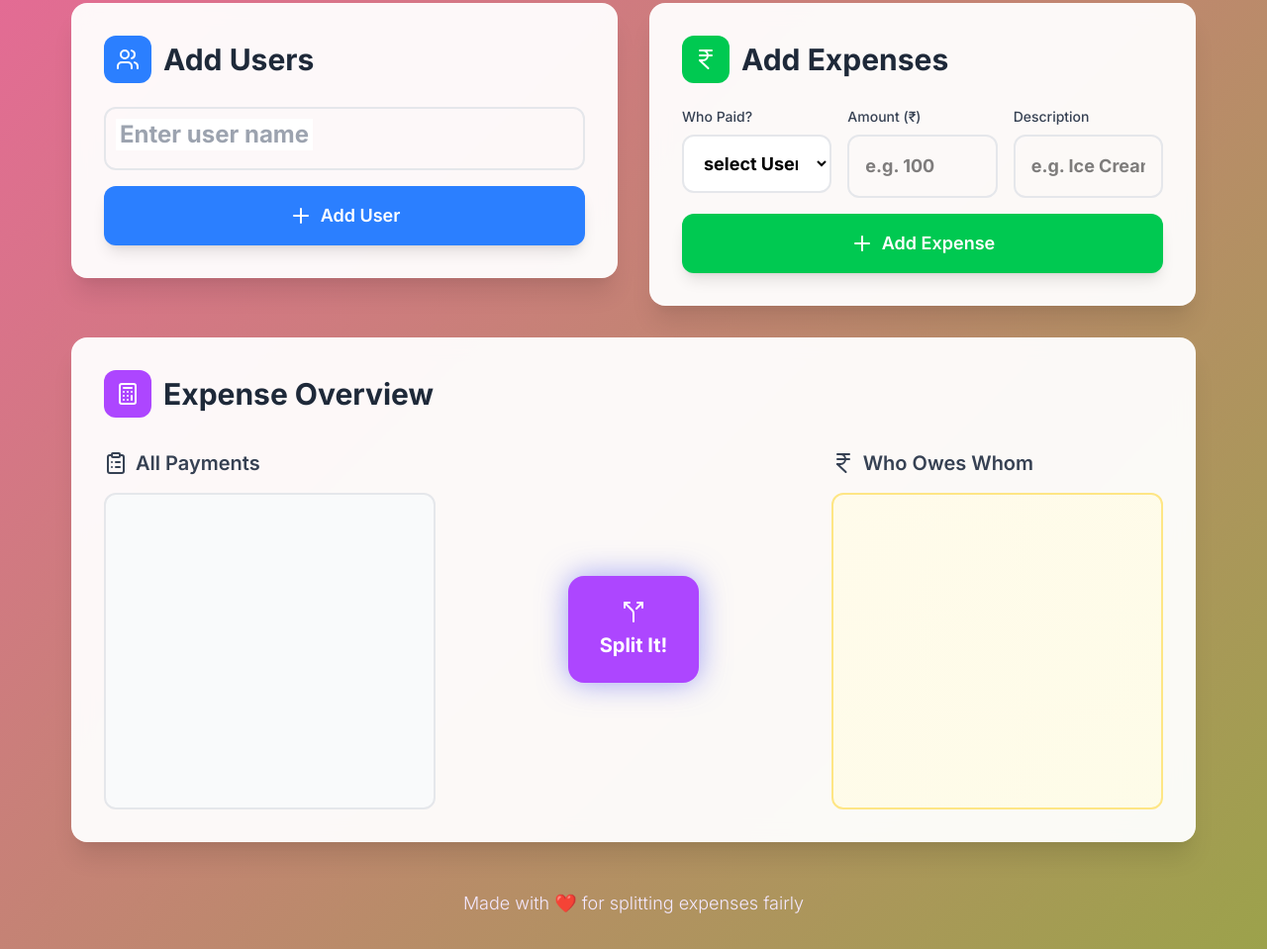
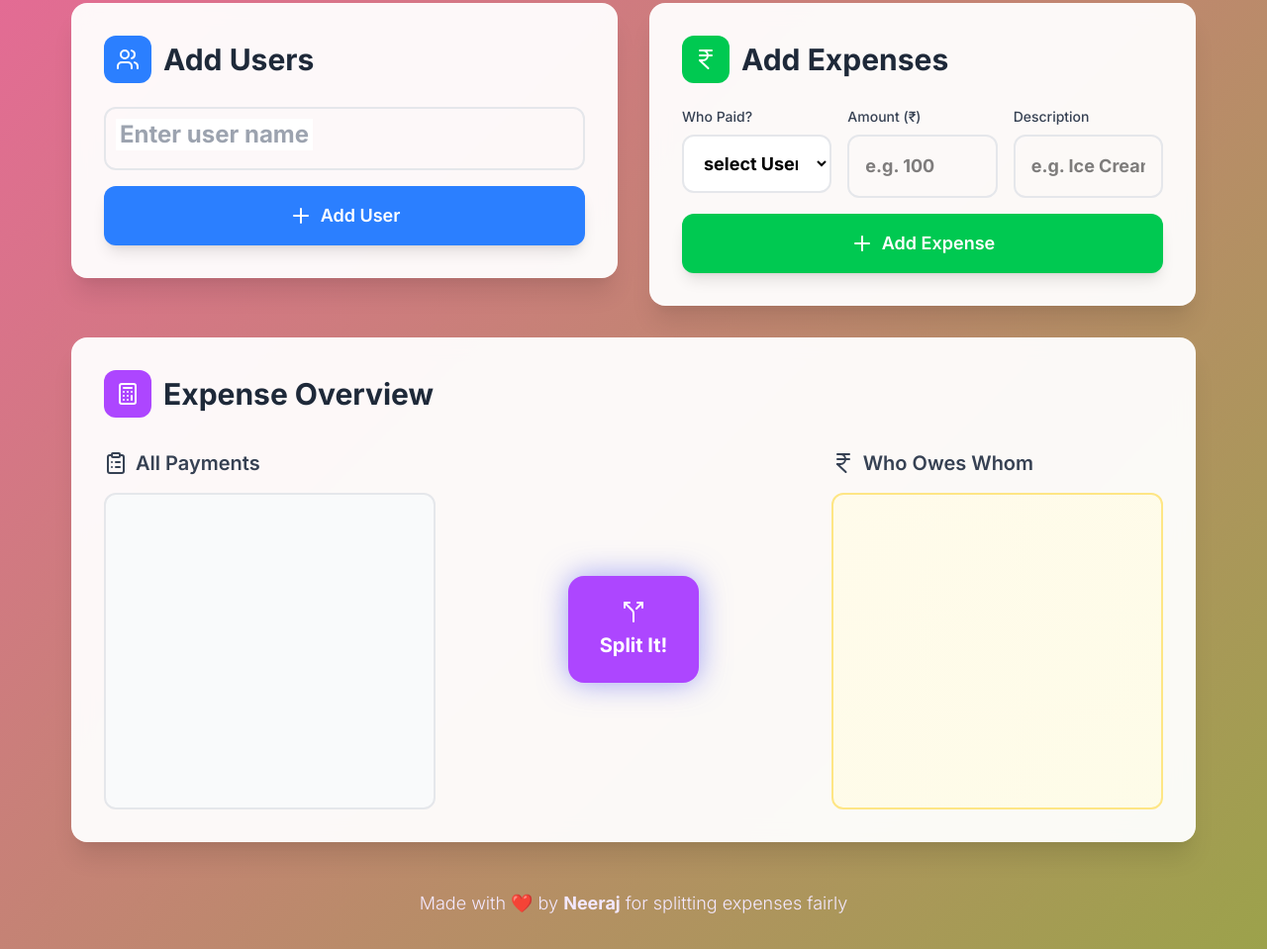
Before and after one commit to Neeraj05042001/40-Days-Javascript, a website built with Vite: page Day 40/Expense-Splitter/index.html in a window 1280 px wide. Shown: the part 213-1172 px from the top of the page at 99% size. Built offline with nearby package versions, Linux system fonts and the light colour scheme.

Commit message:
Readme added

```diff
--- a/Day 40/Expense-Splitter/index.html
+++ b/Day 40/Expense-Splitter/index.html
@@ -226,7 +226,7 @@
         <!-- Footer -->
         <footer class="text-center mt-12 text-purple-100">
           <p class="text-lg font-light">
-            Made with ❤️ for splitting expenses fairly
+            Made with ❤️ by <span class="font-bold font-serif">Neeraj</span> for splitting expenses fairly
           </p>
         </footer>
       </div>
```
Also changed, not shown: Day 40/README.md (added), 2 other files.
